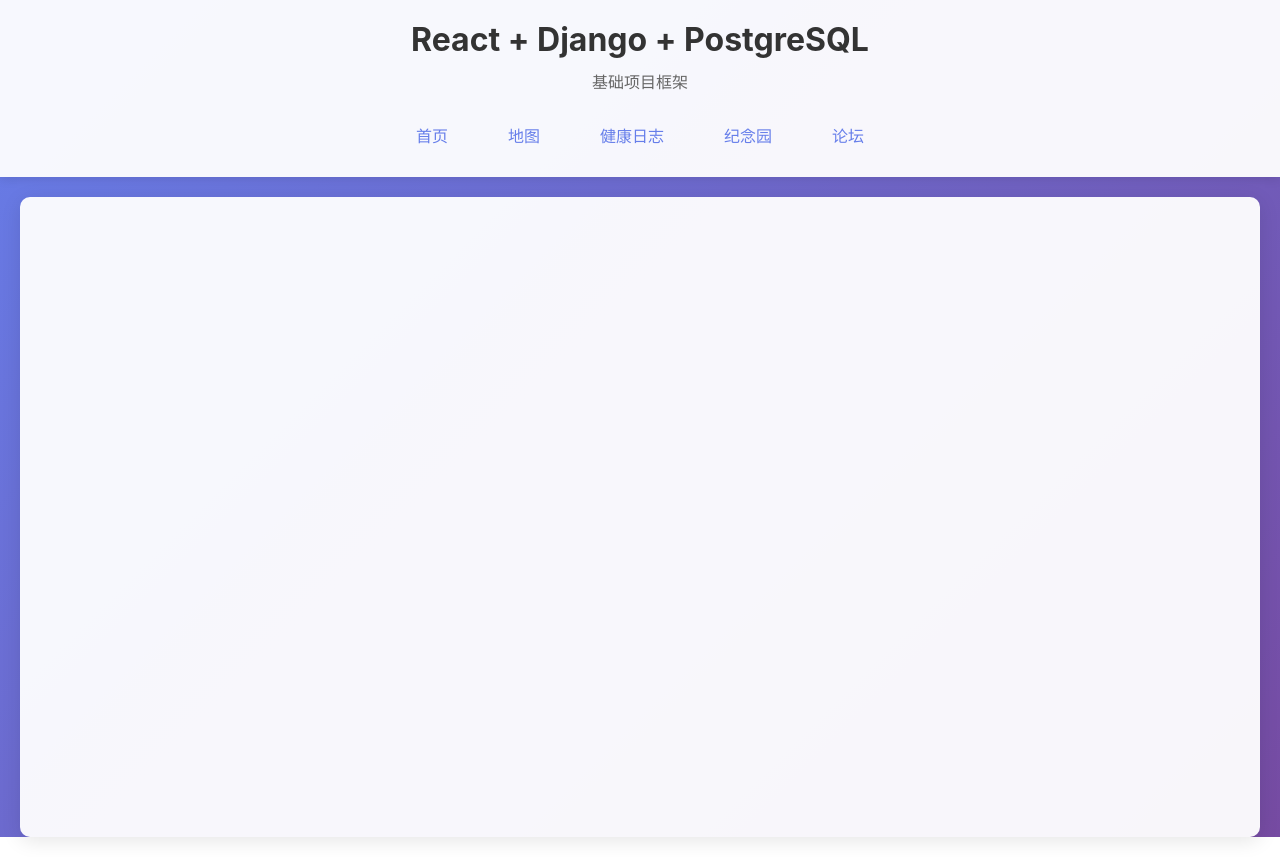
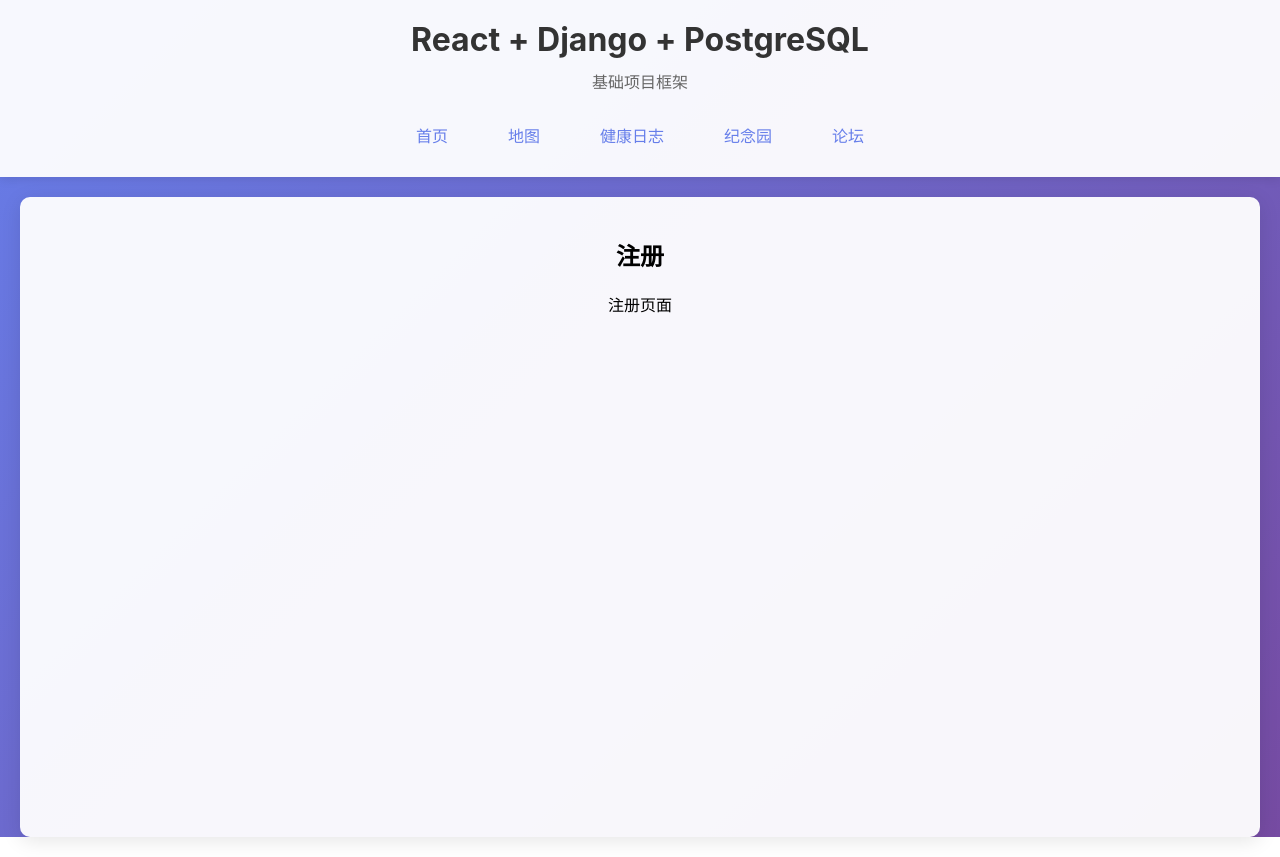
Before and after one commit to Tommytian993/ens-help.org, a React (Create React App) app in the folder frontend/: page /register in a window 1280 px wide. Built offline with nearby package versions, Linux system fonts and the light colour scheme; no server answers.

Commit message:
feat: add register page component and route

```diff
--- a/frontend/src/App.tsx
+++ b/frontend/src/App.tsx
@@ -6,6 +6,7 @@ import HealthLogPage from "./pages/HealthLogPage";
 import MemorialPage from "./pages/MemorialPage";
 import ForumPage from "./pages/ForumPage";
 import LoginPage from "./pages/LoginPage";
+import RegisterPage from "./pages/RegisterPage";
 import "./App.css";
 
 function App() {
@@ -37,6 +38,7 @@ function App() {
           <Routes>
             <Route path="/" element={<HomePage />} />
             <Route path="/login" element={<LoginPage />} />
+            <Route path="/register" element={<RegisterPage />} />
             <Route path="/map" element={<MapPage />} />
             <Route path="/health-log" element={<HealthLogPage />} />
             <Route path="/memorial" element={<MemorialPage />} />
--- /dev/null
+++ b/frontend/src/pages/RegisterPage.tsx
@@ -0,0 +1,10 @@
+const RegisterPage = () => {
+  return (
+    <div>
+      <h2>注册</h2>
+      <p>注册页面</p>
+    </div>
+  );
+};
+
+export default RegisterPage;
```
